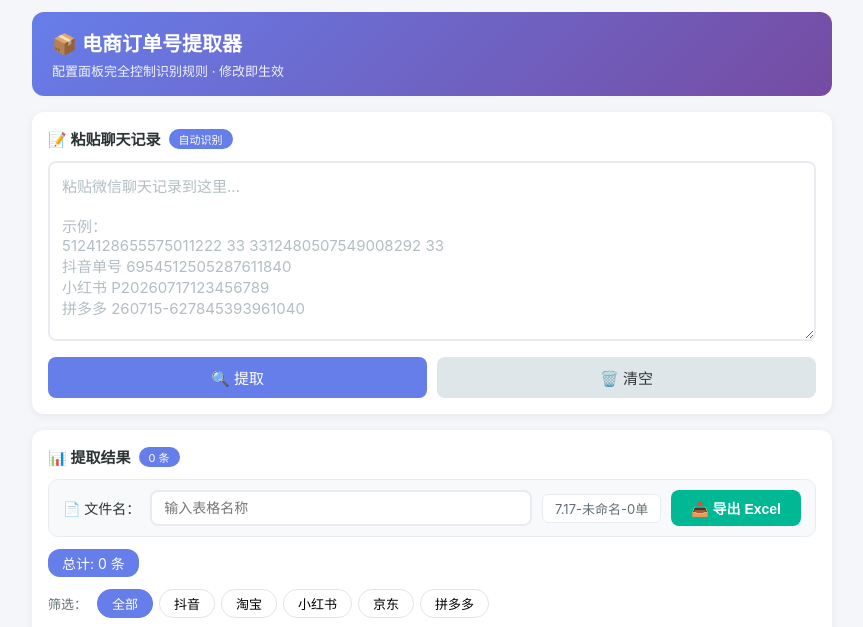
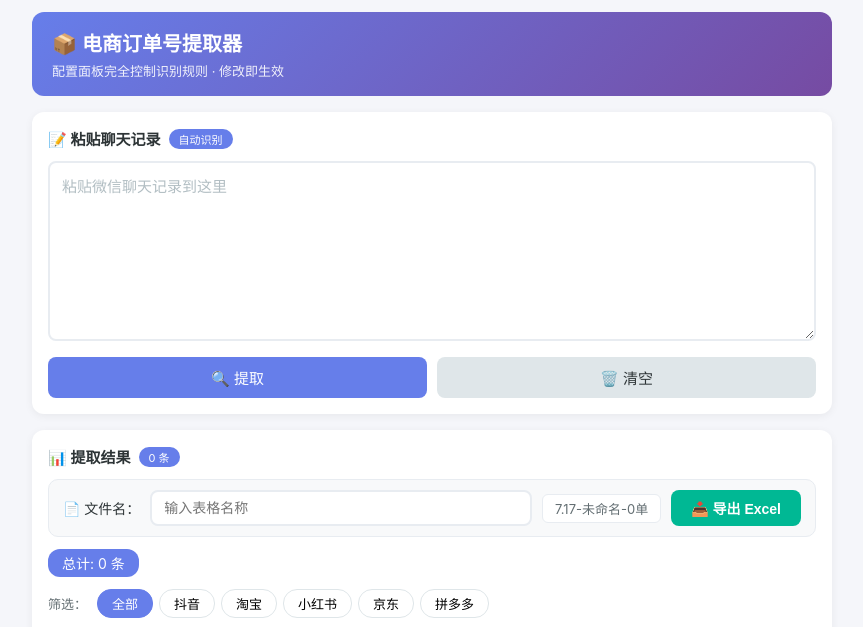
Before and after one commit to couheyong/couheyong.github.io, a plain HTML site: page dsddhtq/index.html in a window 1280 px wide. Shown: the top 627 px of the page, without its empty margins (208-1071 px from the left). Drawn offline with Linux system fonts and the light colour scheme.

Commit message:
Update index.html

```diff
--- a/dsddhtq/index.html
+++ b/dsddhtq/index.html
@@ -684,7 +684,7 @@
                 📝 粘贴聊天记录
                 <span class="badge">自动识别</span>
             </div>
-            <textarea id="inputText" placeholder="粘贴微信聊天记录到这里...&#10;&#10;示例：&#10;5124128655575011222 33 3312480507549008292 33&#10;抖音单号 6954512505287611840&#10;小红书 P20260717123456789&#10;拼多多 260715-627845393961040"></textarea>
+            <textarea id="inputText" placeholder="粘贴微信聊天记录到这里"></textarea>
 
             <div class="btn-group">
                 <button class="btn-extract" onclick="extractOrders()">🔍 提取</button>
```
